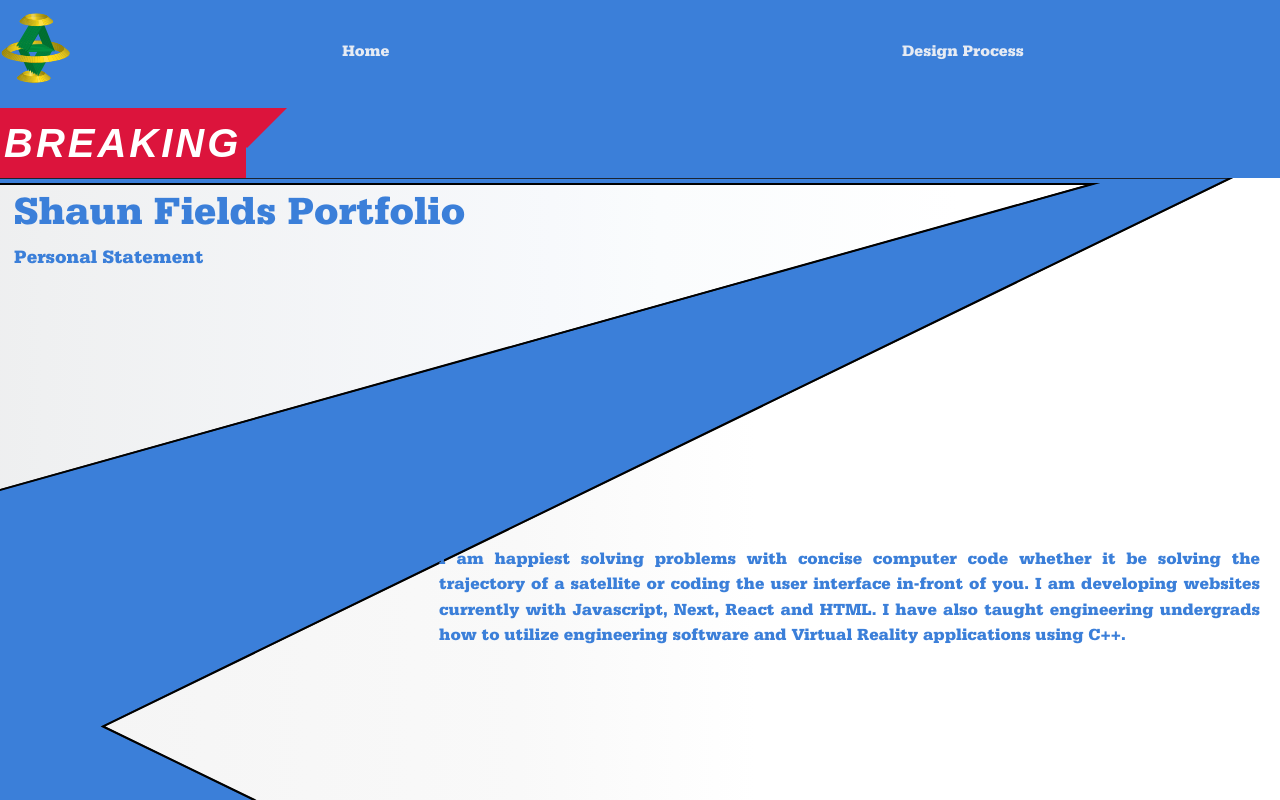
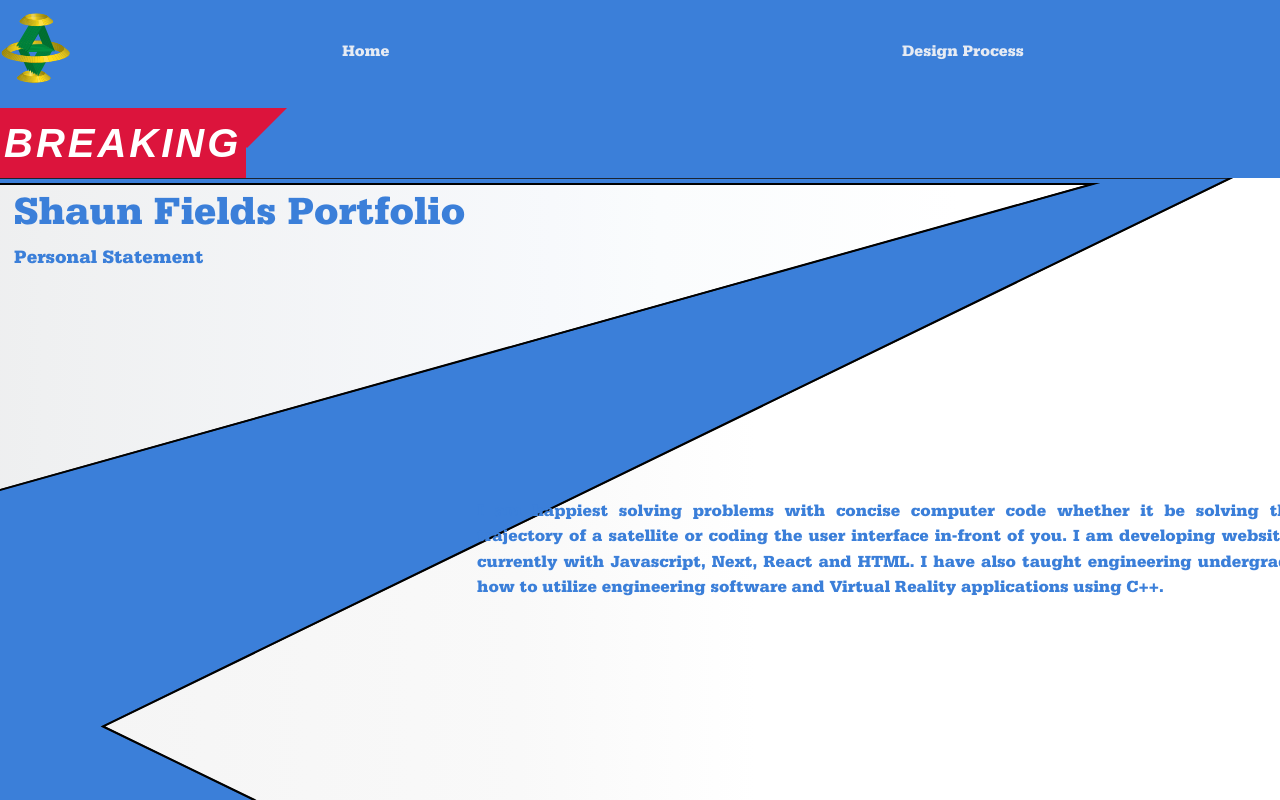
Before and after one commit to drsfieldsIMA/portfolio, a Next.js app: page / in a window 1280 px wide. Shown: the top 800 px of the page. Built offline with nearby package versions, Linux system fonts and the light colour scheme.

Commit message:
Update globals.scss

```diff
--- a/styles/globals.scss
+++ b/styles/globals.scss
@@ -246,7 +246,7 @@ display: inline-flex;
   min-width: 100%;
   background:  url("../public/portfolio_bkg_2.svg") no-repeat center center;
   background-size: cover;
-  min-height: 178vh!important;
+  min-height: 360vh!important;
    h2{
     display: flex;
     padding-top: 2rem;
@@ -454,13 +454,13 @@ footer {
     justify-content: center;
 }
 .bio{
-font-size: 17px;
-    padding: 20px;
-    background-color: transparent;
-    color: #3b7fd9;
-    width: 91%;
-    margin: 15rem 8%;
-    text-align: justify!important;
+  font-size: 12px;
+  padding: 5px;
+  background-color: #fff;
+  color: #3b7fd9;
+  width: 91%;
+  margin: 10rem 8% 4rem 0;
+  text-align: justify !important;
 }
 
 @media only screen and (min-width: $breakpoint_sm) {
@@ -477,16 +477,13 @@ font-size: 17px;
 }
 
 .bio{
-  display: block;
-    position: relative;
-    margin-top: 1rem;
-    font-size: 17px;
-    padding: 20px;
-    background-color: transparent;
-    color: #3b7fd9;
-    width: 68%;
-    margin: 16rem 32%;
-    text-align:justify!important;
+  font-size: 12px;
+  padding: 5px;
+  background-color: #fff;
+  color: #3b7fd9;
+  width: 91%;
+  margin: 13rem 0 4rem 35%;
+  text-align: justify !important;
 }
 
 }
@@ -557,6 +554,19 @@ font-size: 17px;
   left:-1px;
 }
 
+.bio{
+  display: block;
+    position: relative;
+    margin-top: 1rem;
+    font-size: 17px;
+    padding: 20px;
+    background-color: transparent;
+    color: #3b7fd9;
+    width: 68%;
+    margin: 13rem 0 4rem 35%;
+    text-align:justify!important;
+}
+
 
 }
 
```
